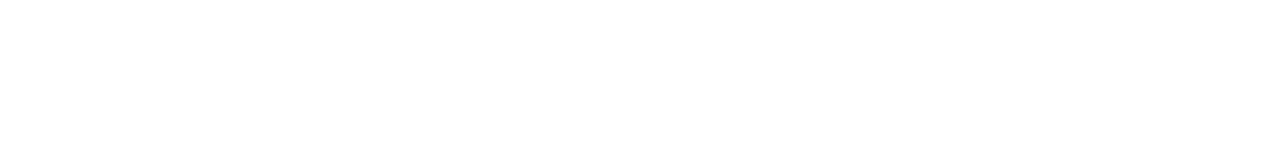
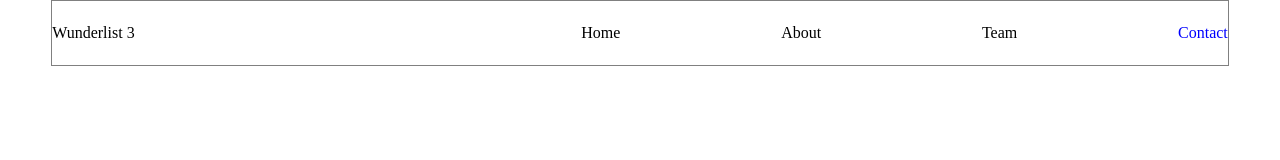
Before and after one commit to bw-wunderlist-3/Marketing, a plain HTML site: page index.html in a window 1280 px wide. Drawn offline with Linux system fonts and the light colour scheme.

Commit message:
added topnav skeleton, css pages, css reset

```diff
--- /dev/null
+++ b/index.css
@@ -0,0 +1,34 @@
+* {
+  border: 1px solid gray;
+}
+
+/**************
+****HEADER*****
+**************/
+nav.topnav {
+  display: flex;
+  justify-content: space-between;
+  align-items: center;
+  height: 8vh;
+  margin: 0 4%;
+}
+
+nav.topnav a {
+  text-decoration: none;
+  color: black;
+}
+
+div.top-menu {
+  display: flex;
+  align-items: center;
+  justify-content: space-between;
+  width: 55%;
+}
+
+nav.topnav a.menu-contact {
+  color: blue;
+}
+
+/**************
+*****Hero******
+***************/
--- a/index.html
+++ b/index.html
@@ -4,10 +4,24 @@
 <head>
   <meta charset="UTF-8">
   <meta name="viewport" content="width=device-width, initial-scale=1.0">
-  <title>Document</title>
+  <link rel="stylesheet" type="text/css" href="style.css">
+  <link rel="stylesheet" type="text/css" href="index.css">
+  <title>Wunderlist 3</title>
 </head>
 
 <body>
+  <nav class="topnav">
+    <div class="logo">
+      <a href="index.html">Wunderlist 3</a>
+    </div>
+    <div class="top-menu">
+      <a class="button" href="index.html">Home</a>
+      <a class="button" href="about.html">About</a>
+      <a class="button" href="team.html">Team</a>
+      <a class="button menu-contact" href="contact.html">Contact</a>
+    </div>
+  </nav>
+
 
 </body>
 
```
